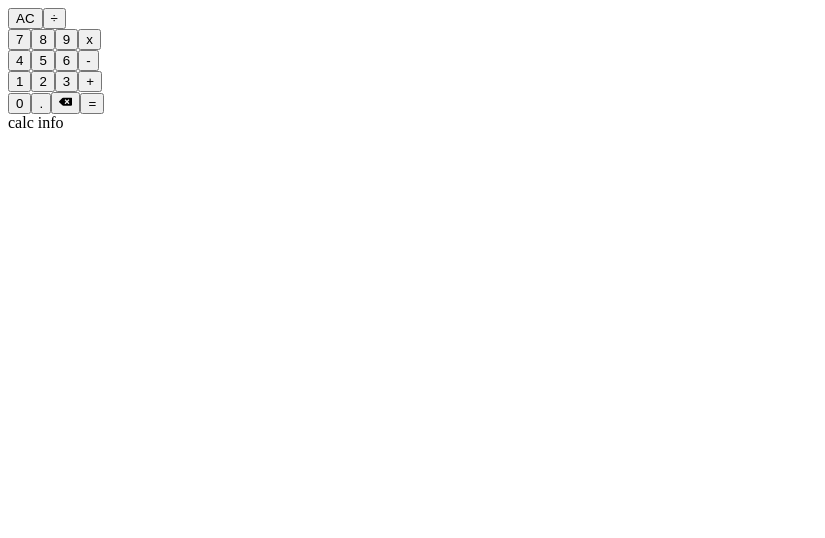
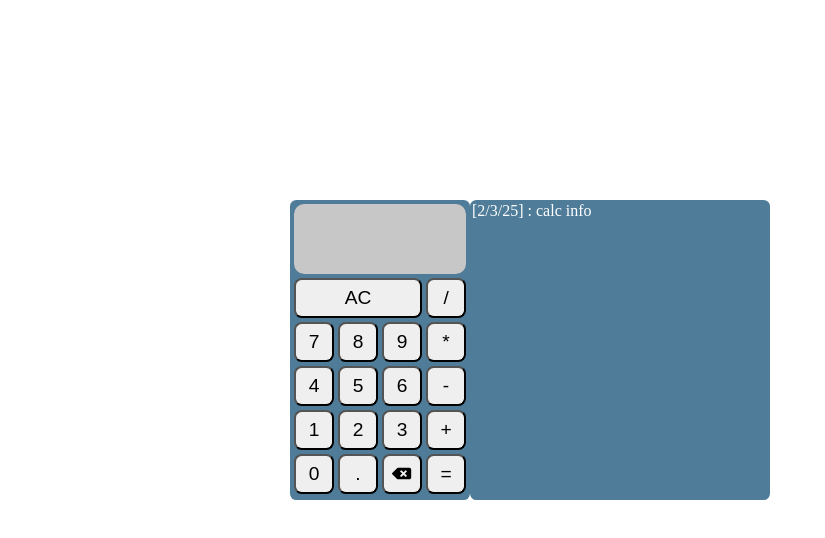
Before and after one commit to overtonjust/calculator_frontend, a React (Vite) app: page /home in a window 1280 px wide. Shown: the top 538 px of the page, without its empty margins (0-825 px from the left). Built offline with nearby package versions, Linux system fonts and the light colour scheme.

Commit message:
feat: basic calc functionality

```diff
--- a/src/index.scss
+++ b/src/index.scss
@@ -0,0 +1,11 @@
+* {
+    margin: 0;
+    padding: 0;
+    box-sizing: border-box;
+}
+
+
+body {
+    height: 100%;
+    width: 100%;
+}
--- a/src/pages/home/Home.scss
+++ b/src/pages/home/Home.scss
@@ -0,0 +1,7 @@
+
+.home {
+    height: 600px;
+    width: 700px;
+    margin: 200px auto;
+    display: flex;
+}
--- a/src/pages/home/Home.tsx
+++ b/src/pages/home/Home.tsx
@@ -1,12 +1,16 @@
 // Dependencies
+import './Home.scss';
+
+// Features
 import Calculator from "./features/Calculator";
-import './Home.scss';
+import CalcHistory from './features/CalcHistory';
+
 
 const Home = () => {
     return (
         <main className="home">
            <Calculator/>
-           <section>calc info</section>
+           <CalcHistory/>
         </main>
     );
 };
--- /dev/null
+++ b/src/pages/home/features/CalcHistory.scss
@@ -0,0 +1,13 @@
+
+
+.calc-history {
+    height: 300px;
+    width: 300px;
+    border: 2px solid #4f7c99;
+    background-color: #4f7c99;
+    border-radius: .4em;
+
+    &__item {
+        color: white;
+    }
+}
--- /dev/null
+++ b/src/pages/home/features/CalcHistory.tsx
@@ -0,0 +1,14 @@
+// Dependencies
+import './CalcHistory.scss';
+
+const CalcHistory = () => {
+    return (
+        <section className="calc-history">
+            <article className='calc-history__item'>
+                [2/3/25] : calc info
+            </article>
+        </section>
+    );
+};
+
+export default CalcHistory;
--- /dev/null
+++ b/src/pages/home/features/Calculator.scss
@@ -0,0 +1,48 @@
+
+.calc {
+    display: flex;
+    flex-direction: column;
+    background-color: #4f7c99;
+    height: 300px;
+    width: 180px;
+    padding: 4px;
+    gap: 4px;
+    border-radius: .4em;
+
+
+    &__screen {
+        background-color: #c7c7c7;
+        height: 70px;
+        width: 100%;
+        border-radius: .4em;
+        font-size: 1.6em;
+        padding: 2px;
+        white-space: pre-wrap;
+        overflow-x: scroll;
+        scrollbar-width: none;
+    }
+
+    &__row {
+        display: flex;
+        gap: 4px;
+    }
+
+        &__btn, &__option-btn {
+            height: 40px;
+            width: 40px;
+            border-radius: .4em;
+            cursor: pointer;
+            display: flex;
+            align-items: center;
+            justify-content: center;
+            font-size: 1.2em;
+        }
+}
+
+.error {
+    color: rgb(207, 96, 96);
+}
+
+.clear {
+    width: 75%;
+}
--- a/src/pages/home/features/Calculator.tsx
+++ b/src/pages/home/features/Calculator.tsx
@@ -1,35 +1,42 @@
 // Dependencies
-import { useState } from 'react';
+import { useState, } from 'react';
+import './Calculator.scss';
 
 // Components
 import { FaBackspace } from 'react-icons/fa';
 
 // Modules
-import { clearDisplay, updateDisplay, validateOperands } from '../modules/calcLogic';
+import {
+    clearDisplay,
+    updateDisplay,
+    validateOperands,
+    handleBackSpace,
+    calculateDisplay
+} from '../modules/calcLogic';
 
 const Calculator = () => {
-    const [display, setDisplay] = useState('');
+    const [display, setDisplay] = useState<string>('');
 
     return (
         <article className='calc'>
-            <section data-testid='calcScreen' className='calc__screen'>{display}</section>
+            <section data-testid='calcScreen' className={`${display.endsWith('Error') && 'error'} calc__screen`}>{display}</section>
             <section className='calc__row'>
-                <button onClick={() => clearDisplay(setDisplay)} className='calc__option-btn'>AC</button>
+                <button onClick={() => clearDisplay(setDisplay)} className='calc__option-btn clear'>AC</button>
                 {/* <button className='calc__option-btn'>()</button> */}
                 {/* <button className='calc__option-btn'>%</button> */}
-                <button value={"÷"} onClick={(e) => validateOperands(e, display, setDisplay)} className='calc__option-btn'>÷</button>
+                <button value={"/"} onClick={(e) => validateOperands(e, display, setDisplay)} className='calc__option-btn'>/</button>
             </section>
             <section className='calc__row'>
                 <button value={7} onClick={(e) => updateDisplay(e, setDisplay)} className='calc__btn'>7</button>
                 <button value={8} onClick={(e) => updateDisplay(e, setDisplay)} className='calc__btn'>8</button>
                 <button value={9} onClick={(e) => updateDisplay(e, setDisplay)} className='calc__btn'>9</button>
-                <button value={"x"} onClick={(e) => validateOperands(e, display, setDisplay)} className='calc__option-btn'>x</button>
+                <button value={"*"} onClick={(e) => validateOperands(e, display, setDisplay)} className='calc__option-btn'>*</button>
             </section>
             <section className='calc__row'>
                 <button value={4} onClick={(e) => updateDisplay(e, setDisplay)} className='calc__btn'>4</button>
                 <button value={5} onClick={(e) => updateDisplay(e, setDisplay)} className='calc__btn'>5</button>
                 <button value={6} onClick={(e) => updateDisplay(e, setDisplay)} className='calc__btn'>6</button>
-                <button value={"-"} onClick={(e) => validateOperands(e, display, setDisplay)} className='calc__option-btn'>-</button>
+                <button value={"-"} onClick={(e) => updateDisplay(e, setDisplay)} className='calc__option-btn'>-</button>
             </section>
             <section className='calc__row'>
                 <button value={1} onClick={(e) => updateDisplay(e, setDisplay)} className='calc__btn'>1</button>
@@ -39,9 +46,9 @@ const Calculator = () => {
             </section>
             <section className='calc__row'>
                 <button value={0} onClick={(e) => updateDisplay(e, setDisplay)} className='calc__btn'>0</button>
-                <button value={"."} onClick={(e) => updateDisplay(e, setDisplay)} className='calc__btn'>.</button>
-                <button value={"del"} className='calc__btn'><FaBackspace/></button>
-                <button className='calc__option-btn'>=</button>
+                <button value={"."} onClick={(e) => validateOperands(e, display, setDisplay)} className='calc__btn'>.</button>
+                <button value={"del"} data-testid='backSpace' onClick={() => handleBackSpace(setDisplay)} className='calc__btn'><FaBackspace/></button>
+                <button data-testid='equals' className='calc__option-btn' onClick={() => calculateDisplay(display, setDisplay)} >=</button>
             </section>
         </article>
     );
--- a/src/pages/home/modules/calcLogic.ts
+++ b/src/pages/home/modules/calcLogic.ts
@@ -6,10 +6,12 @@ const validateOperands = (
 
     if(display.length === 0) return;
 
-    const nums = /[0-9]/g;
+    const numsRegex = /[0-9]/g;
     const lastChar = display[display.length -1];
 
-    if(!lastChar.match(nums) && lastChar !== '.') {
+
+
+    if(!lastChar.match(numsRegex)) {
         setDisplay(prev => {
             const tempArr = prev.split('');
             const target = event.target as HTMLButtonElement
@@ -20,7 +22,7 @@ const validateOperands = (
     } else {
         updateDisplay(event, setDisplay);
     }
-}
+};
 
 const updateDisplay =  (
     event: React.MouseEvent<HTMLButtonElement>,
@@ -37,5 +39,51 @@ const clearDisplay = (
     setDisplay('')
 };
 
+const handleBackSpace = (
+    setDisplay: React.Dispatch<React.SetStateAction<string>>
+) => {
+    setDisplay(prev => prev.slice(0, -1))
+};
 
-export { updateDisplay, clearDisplay, validateOperands}
+const calculateDisplay = (
+    display: string,
+    setDisplay: React.Dispatch<React.SetStateAction<string>>
+) => {
+    try {
+        eval(display)
+        setDisplay(prev => `${eval(prev)}`)
+    } catch (error) {
+        setDisplay(prev => `${prev}\nFormat Error`)
+    }
+}
+
+/* const calculateWithoutEval = (
+    display: string,
+    setDisplay: React.Dispatch<React.SetStateAction<string>>
+) =>  {
+    const nums: { [key: number]: string } = {};
+    const operands: { [key: number]: string } = {};
+    const elements = display.split('');
+    const numsRegex = /[0-9]/g;
+    let result = '';
+    let currNum = elements[0];
+    let key = 1;
+    if(!currNum.match(numsRegex)) {
+        setDisplay('Format error')
+    };
+    for(let idx = 1; idx < elements.length; ++idx) {
+        const digit = elements[idx];
+        if(!digit.match(numsRegex)) {
+            nums[key] = currNum;
+            operands[key] = digit;
+            currNum = ''
+            key++
+        } else {
+            currNum += digit;
+        }
+    };
+}
+*/
+
+
+export { updateDisplay, clearDisplay, validateOperands, handleBackSpace, calculateDisplay }
```
Also changed, not shown: 1 other file (tests, documents, lock files or other folders).
